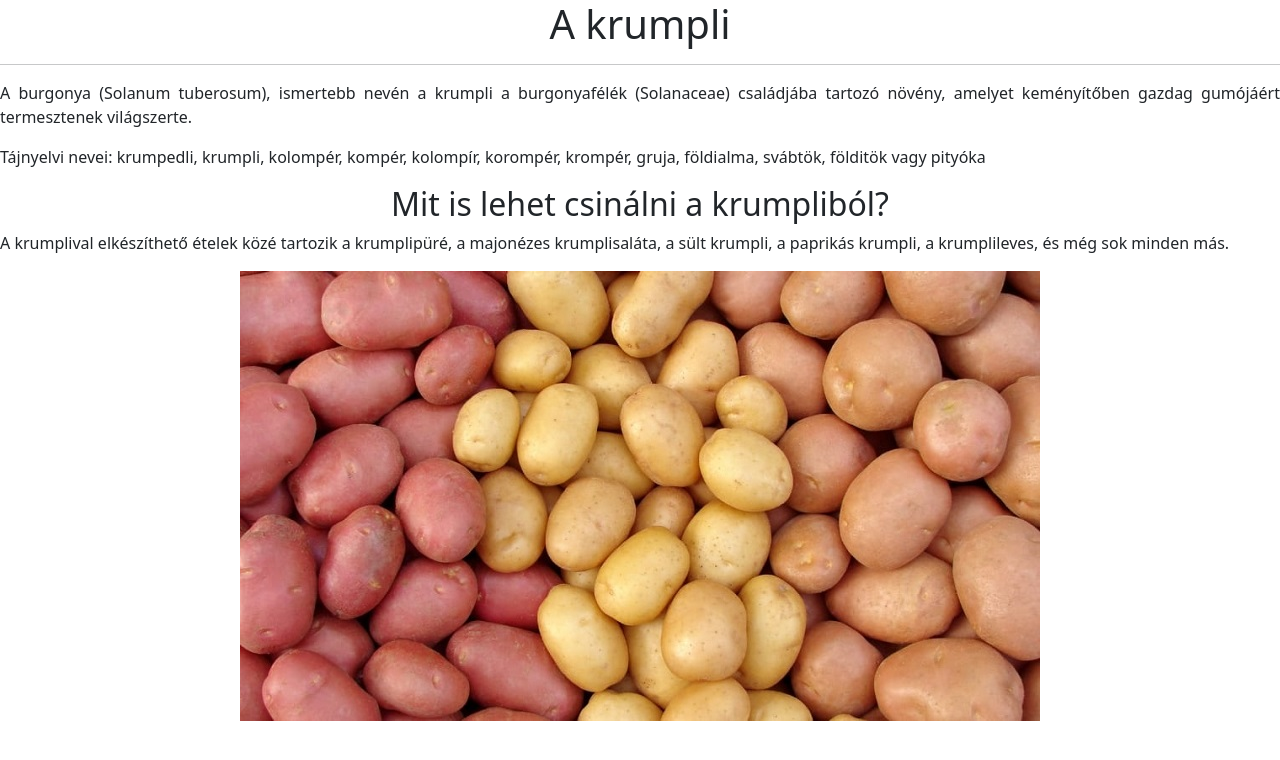
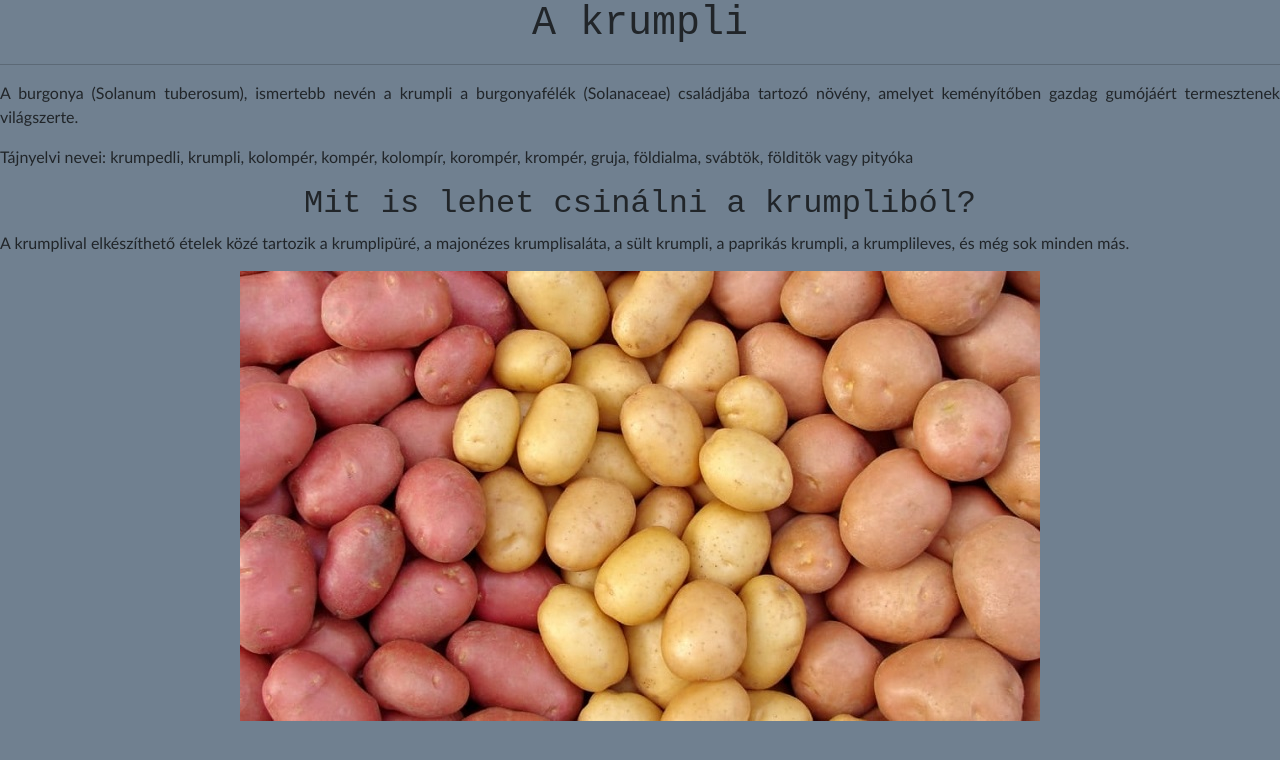
Before and after one commit to Szaszuge/Krumpli, a plain HTML site: page index.html in a window 1280 px wide. Drawn offline with nearby package versions, Linux system fonts and the light colour scheme.

Commit message:
átszíneztem a weboldalt és szebb betűtípust használok

```diff
--- a/css/style.css
+++ b/css/style.css
@@ -1,12 +1,19 @@
 #cim{
     text-align: center;
+    font-family: 'Courier New', Courier, monospace;
 }
 #szoveg{
     text-align: justify;
+    font-family:'Trebuchet MS', 'Lucida Sans Unicode', 'Lucida Grande', 'Lucida Sans', Arial, sans-serif
 }
 #alcim{
     text-align: center;
+    font-family: 'Courier New', Courier, monospace;
 }
 #kep{
     text-align: center;
 }
+
+body{
+    background-color: slategray;
+}
```
